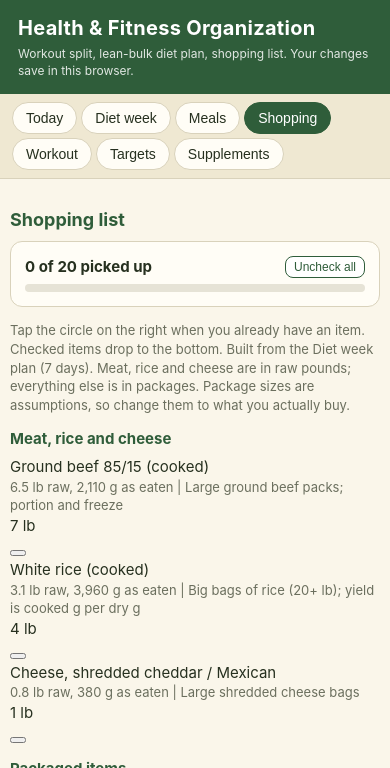
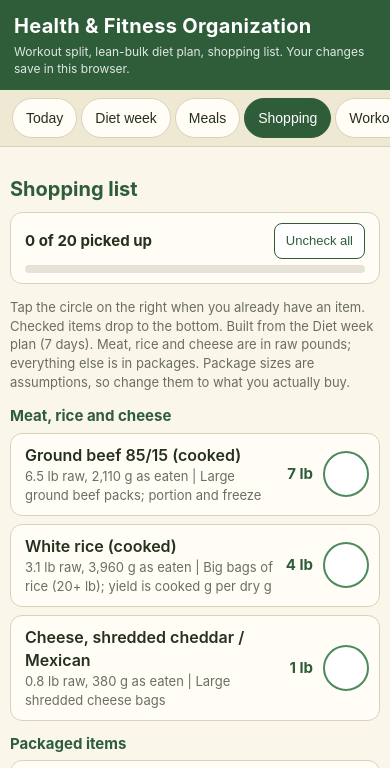
Before and after one commit to nobledodge99-cloud/health-fitness-organization, a plain HTML site: page fitness-index.html in a window 390 px wide. Both pictures are taken after a click on the button "Shopping". Shown: the top 768 px of the page. Drawn offline with Linux system fonts and the light colour scheme.

Commit message:
Phone-first styles and shopping bubbles

```diff
--- a/style.css
+++ b/style.css
@@ -52,3 +52,31 @@ select{max-width:100%}
 .scroll{overflow-x:auto}
 footer{text-align:center;color:var(--mute);font-size:12px;padding:20px}
 @media(max-width:600px){main{padding:10px}th,td{padding:5px 5px}}
+
+/* phone-first + shopping list */
+html{-webkit-text-size-adjust:100%}
+nav{flex-wrap:nowrap;overflow-x:auto;-webkit-overflow-scrolling:touch;scrollbar-width:none}
+nav::-webkit-scrollbar{display:none}
+nav button{flex:0 0 auto;min-height:40px}
+.btn{min-height:36px}
+.shoplist{display:flex;flex-direction:column;gap:8px;margin-bottom:12px}
+.shop{display:flex;align-items:center;gap:10px;background:var(--card);border:1px solid var(--line);border-radius:12px;padding:10px 10px 10px 14px}
+.shop .si{flex:1;min-width:0}
+.shop .sn{font-weight:600;font-size:16px}
+.shop .sq{font-weight:700;color:var(--green);text-align:right;font-size:15px;max-width:34%}
+.shop input{width:84px;padding:4px 6px}
+.shop.got{opacity:.5;background:#eef0e6}
+.shop.got .sn{text-decoration:line-through}
+.bubble{flex:0 0 auto;width:46px;height:46px;border-radius:50%;border:2px solid var(--green2);background:#fff;color:#fff;font-size:22px;line-height:1;cursor:pointer;padding:0;-webkit-tap-highlight-color:transparent}
+.bubble.on{background:var(--green);border-color:var(--green)}
+.shopbar{position:sticky;top:57px;z-index:4;padding:10px 14px}
+@media(max-width:600px){
+input,select,textarea{font-size:16px}
+header{padding:12px 14px}
+h2{font-size:20px}
+.step button{width:36px;height:36px;font-size:18px}
+.step span{min-width:24px;font-size:15px}
+.btn.sm{padding:7px 11px;font-size:13px}
+.tabs2 button{padding:8px 11px}
+.kpi div{flex:1 1 44%}
+}
```
